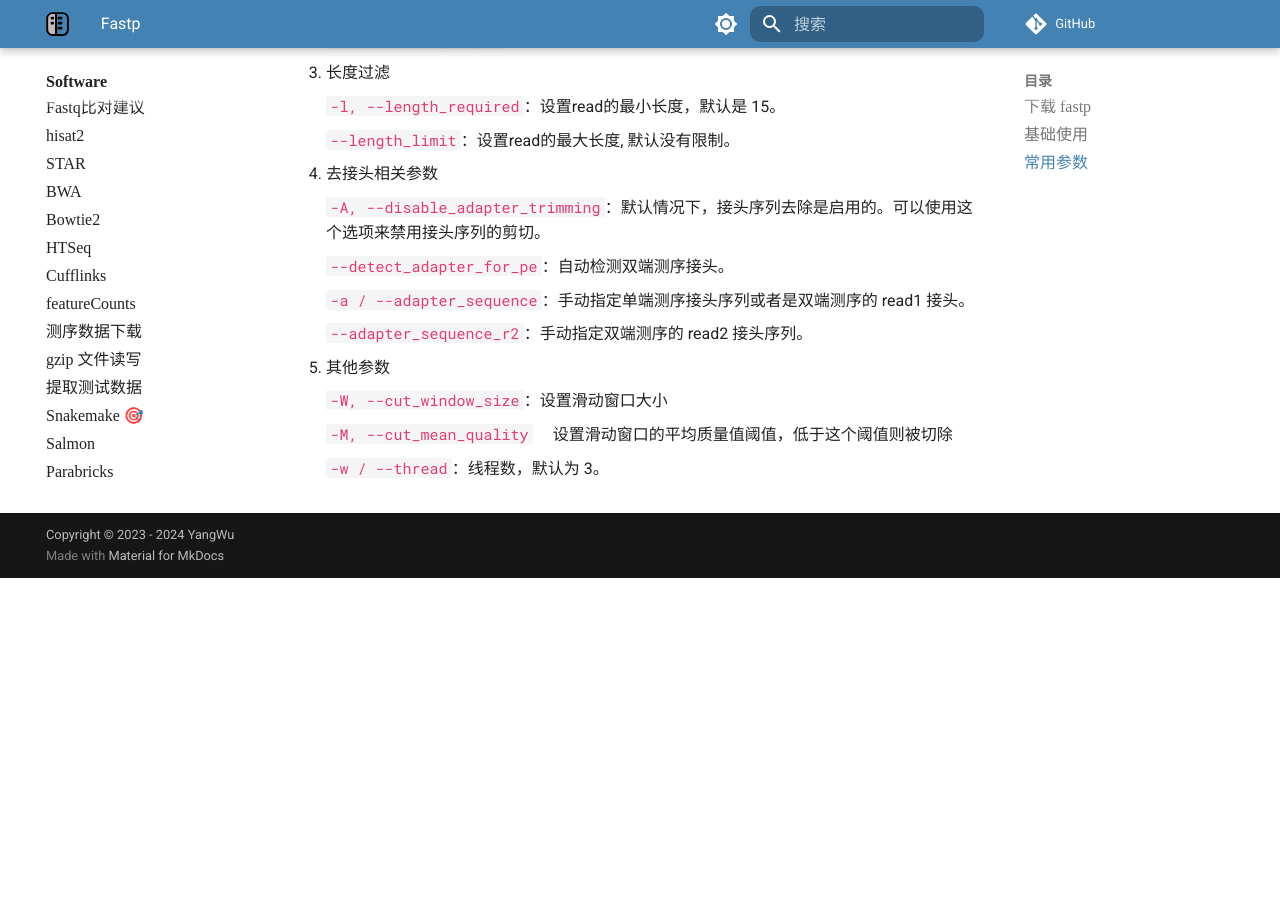
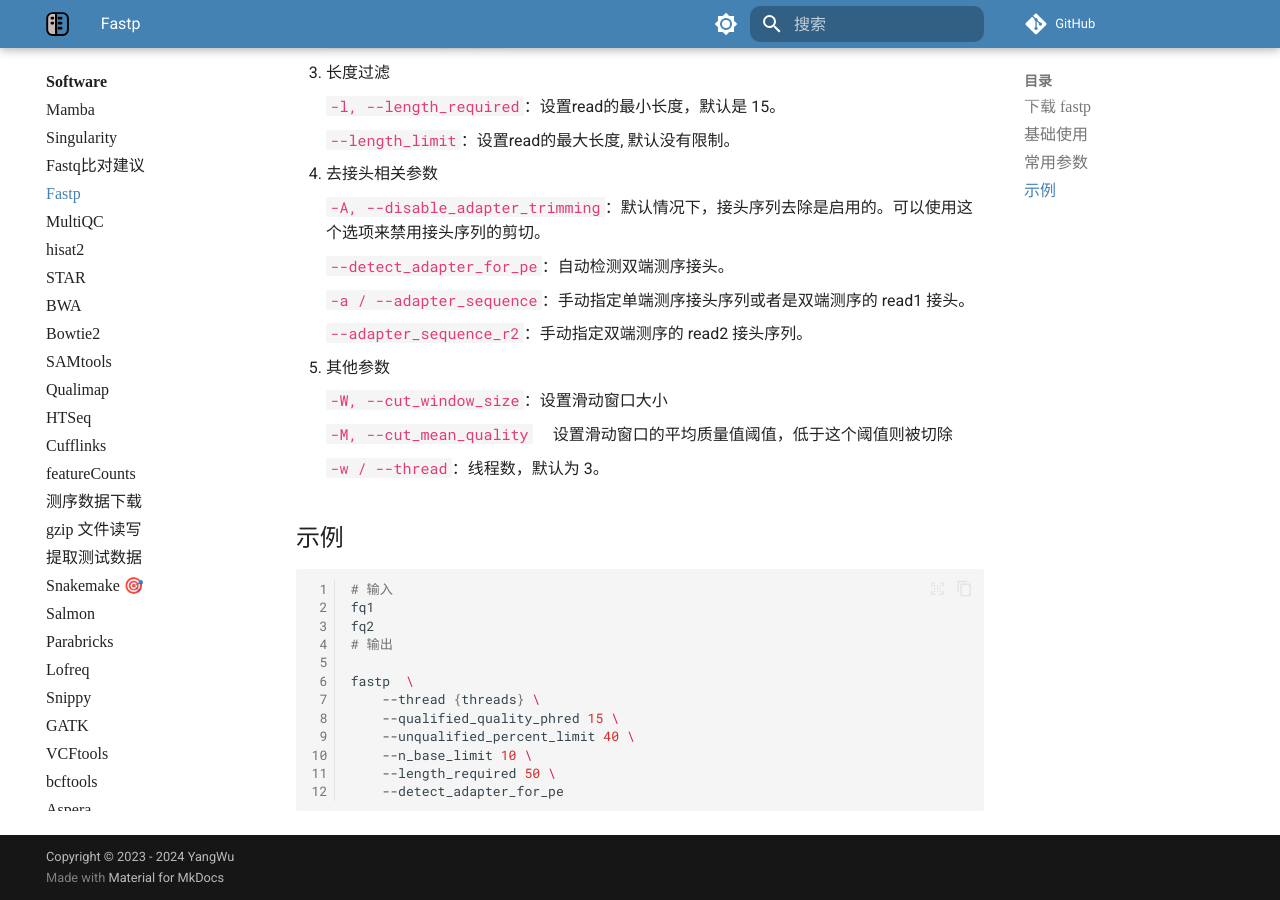
Before and after one commit to YanggWu/Bioinfo-Notes, an MkDocs documentation site: the page built from docs/Software/Fastp.md, in a window 1280 px wide and 900 px high, scrolled down 1483 px. Built offline with MkDocs 1.6.1 and Material for MkDocs 9.7.7, drawn with Linux system fonts in a browser that asks for light colours; some web fonts are replaced; comment, search, counter and statistics services are not loaded; a style sheet for code colours, icons or effects is not loaded; before the commit the page ends 2061 px from its top, so only the background shows below that.

````diff
--- a/docs/Software/Fastp.md
+++ b/docs/Software/Fastp.md
@@ -90,3 +90,20 @@
     `-M, --cut_mean_quality`  设置滑动窗口的平均质量值阈值，低于这个阈值则被切除
 
     `-w / --thread`：线程数，默认为 3。
+
+## 示例
+
+```bash
+# 输入
+fq1
+fq2
+# 输出
+
+fastp  \
+	--thread {threads} \
+	--qualified_quality_phred 15 \
+	--unqualified_percent_limit 40 \
+	--n_base_limit 10 \
+	--length_required 50 \
+	--detect_adapter_for_pe
+```
--- a/mkdocs.yml
+++ b/mkdocs.yml
@@ -48,10 +48,14 @@
     - Mamba: Software/Mamba.md
     - Singularity: Software/Singularity.md
     - Fastq比对建议: Software/fastq_mapping.md
+    - Fastp: Software/Fastp.md
+    - MultiQC: Software/Multiqc.md
     - hisat2: Software/hisat2.md
     - STAR: Software/STAR.md
     - BWA: Software/BWA.md
     - Bowtie2: Software/Bowtie2.md
+    - SAMtools: Software/SAMtools.md
+    - Qualimap: Software/Qualimap.md
     - HTSeq: Software/HTSeq.md
     - Cufflinks: Software/Cufflinks.md
     - featureCounts: Software/featureCounts.md
@@ -67,9 +71,6 @@
     - VCFtools: Software/VCFtools.md
     - bcftools: Software/bcftools.md
     - Aspera: Software/aspera.md
-    - MultiQC: Software/Multiqc.md
-    - Fastp: Software/Fastp.md
-    - SAMtools: Software/SAMtools.md
     - GEMMA: Software/GEMMA.md
     - Shovill: Software/Shovill.md
 
````
Also changed, not shown: docs/Software/Qualimap.md (added, +92 -0 lines), docs/Workflow/基因组重测序.md (+2 -2 lines).
